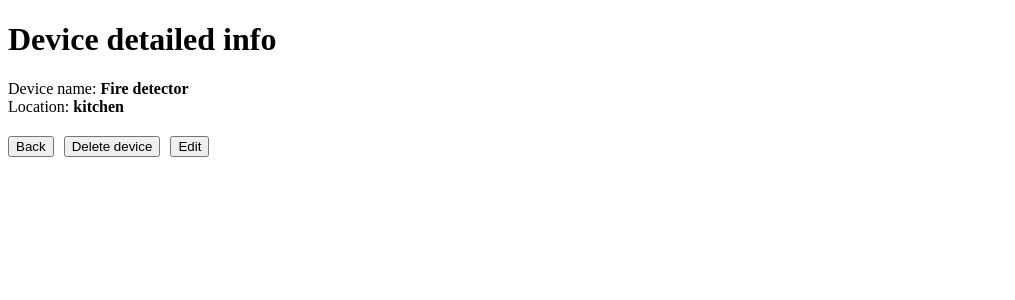
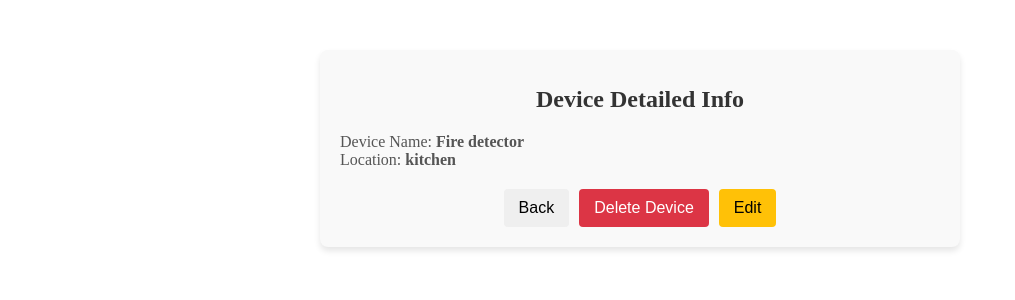
Before and after one commit to 8HELLSHELL8/sem3_lab_1, a React (Create React App) app: page /detail/1 in a window 1280 px wide. Shown: the top 300 px of the page, without its empty margins (0-1015 px from the left). Built offline with nearby package versions, Linux system fonts and the light colour scheme; data requests are answered from the project's data file.

Commit message:
redone UI + added css to each page

```diff
--- /dev/null
+++ b/src/css/Detail.css
@@ -0,0 +1,117 @@
+.detail-container {
+    max-width: 600px;
+    margin: 50px auto;
+    padding: 20px;
+    background-color: #f9f9f9;
+    border-radius: 8px;
+    box-shadow: 0 4px 6px rgba(0, 0, 0, 0.1);
+}
+
+.detail-title {
+    text-align: center;
+    font-size: 24px;
+    margin-bottom: 20px;
+    color: #333;
+}
+
+.detail-info {
+    margin-bottom: 20px;
+}
+
+.detail-label {
+    font-size: 16px;
+    color: #555;
+}
+
+.detail-actions {
+    display: flex;
+    gap: 10px;
+    justify-content: center;
+    margin-top: 20px;
+}
+
+.detail-button {
+    padding: 10px 15px;
+    font-size: 16px;
+    border: none;
+    border-radius: 4px;
+    cursor: pointer;
+    transition: background-color 0.3s ease;
+}
+
+.detail-button.back {
+    background-color: #007bff;
+    color: #fff;
+}
+
+.detail-button.danger {
+    background-color: #dc3545;
+    color: #fff;
+}
+
+.detail-button.edit {
+    background-color: #ffc107;
+    color: #000;
+}
+
+.detail-button:hover {
+    opacity: 0.9;
+}
+
+.edit-form {
+    margin-top: 20px;
+}
+
+.edit-title {
+    font-size: 20px;
+    margin-bottom: 15px;
+    color: #333;
+}
+
+.edit-form-container {
+    display: flex;
+    flex-direction: column;
+}
+
+.edit-label {
+    font-size: 16px;
+    margin-bottom: 10px;
+    color: #555;
+}
+
+.edit-input {
+    width: 100%;
+    padding: 10px;
+    font-size: 16px;
+    border: 1px solid #ccc;
+    border-radius: 4px;
+    transition: border-color 0.3s ease;
+}
+
+.edit-input:focus {
+    border-color: #007bff;
+    outline: none;
+}
+
+.edit-button {
+    padding: 10px;
+    font-size: 16px;
+    border: none;
+    border-radius: 4px;
+    cursor: pointer;
+    transition: background-color 0.3s ease;
+}
+
+.edit-button.save {
+    background-color: #28a745;
+    color: #fff;
+}
+
+.edit-button.cancel {
+    background-color: #6c757d;
+    color: #fff;
+}
+
+.edit-button:hover {
+    opacity: 0.9;
+}
--- /dev/null
+++ b/src/css/Form.css
@@ -0,0 +1,60 @@
+.form-container {
+    max-width: 400px;
+    margin: 50px auto;
+    padding: 20px;
+    background-color: #f9f9f9;
+    border-radius: 8px;
+    box-shadow: 0 4px 6px rgba(0, 0, 0, 0.1);
+}
+
+.form-title {
+    text-align: center;
+    font-size: 24px;
+    margin-bottom: 20px;
+    color: #333;
+}
+
+.form {
+    display: flex;
+    flex-direction: column;
+}
+
+.form-group {
+    margin-bottom: 15px;
+}
+
+.form-label {
+    font-size: 16px;
+    margin-bottom: 5px;
+    display: block;
+    color: #555;
+}
+
+.form-input {
+    width: 100%;
+    padding: 10px;
+    font-size: 16px;
+    border: 1px solid #ccc;
+    border-radius: 4px;
+    transition: border-color 0.3s ease;
+}
+
+.form-input:focus {
+    border-color: #007bff;
+    outline: none;
+}
+
+.form-button {
+    padding: 10px;
+    font-size: 16px;
+    color: #fff;
+    background-color: #007bff;
+    border: none;
+    border-radius: 4px;
+    cursor: pointer;
+    transition: background-color 0.3s ease;
+}
+
+.form-button:hover {
+    background-color: #0056b3;
+}
--- /dev/null
+++ b/src/css/Home.css
@@ -0,0 +1,70 @@
+.home-container {
+    max-width: 600px;
+    margin: 50px auto;
+    padding: 20px;
+    background-color: #f9f9f9;
+    border-radius: 8px;
+    box-shadow: 0 4px 6px rgba(0, 0, 0, 0.1);
+}
+
+.home-title {
+    text-align: center;
+    font-size: 24px;
+    margin-bottom: 20px;
+    color: #333;
+}
+
+.home-loading {
+    text-align: center;
+    font-size: 18px;
+    color: #555;
+}
+
+.device-list {
+    list-style: none;
+    padding: 0;
+    margin: 0;
+}
+
+.device-item {
+    padding: 10px;
+    border-bottom: 1px solid #ddd;
+    transition: background-color 0.3s ease;
+}
+
+.device-item:hover {
+    background-color: #f1f1f1;
+}
+
+.device-link {
+    text-decoration: none;
+    font-size: 16px;
+    color: #007bff;
+    transition: color 0.3s ease;
+}
+
+.device-link:hover {
+    color: #0056b3;
+}
+
+.home-actions {
+    display: flex;
+    justify-content: center;
+    margin-top: 20px;
+}
+
+.add-device-button {
+    padding: 10px 15px;
+    font-size: 16px;
+    color: #fff;
+    background-color: #28a745;
+    border: none;
+    border-radius: 4px;
+    cursor: pointer;
+    text-decoration: none;
+    transition: background-color 0.3s ease;
+}
+
+.add-device-button:hover {
+    background-color: #218838;
+}
--- a/src/pages/Detail.js
+++ b/src/pages/Detail.js
@@ -1,7 +1,7 @@
 import React, { useState, useEffect } from "react";
 import axios from "axios";
 import { useParams, useNavigate } from "react-router-dom";
-
+import '../css/Detail.css'
 
 
 const Detail = () => {
@@ -51,64 +51,69 @@ const Detail = () => {
     }
 
     return (
-        <div>
-          <h1>Device detailed info</h1>
-          <div>
-            <label>
-              Device name:{" "}
-              <strong>{name}</strong>
+      <div className="detail-container">
+          <h1 className="detail-title">Device Detailed Info</h1>
+          <div className="detail-info">
+              <label className="detail-label">
+                  Device Name: <strong>{name}</strong>
               </label>
               <br />
-            <label>
-              Location:{" "}
-              <strong>{location}</strong>
+              <label className="detail-label">
+                  Location: <strong>{location}</strong>
               </label>
           </div>
 
-          <div style={{ marginTop: "20px" }}>
-            <button onClick={() => navigate("/")}>Back</button>
-            <button onClick={handleDelete} style={{ marginLeft: "10px" }}>
-              Delete device
+          <div className="detail-actions">
+              <button className="detail-button" onClick={() => navigate("/")}>
+                  Back
               </button>
-            <button onClick={() => setIsEditing(true)} style={{ marginLeft: "10px" }}>
+              <button className="detail-button danger" onClick={handleDelete}>
+                  Delete Device
+              </button>
+              <button className="detail-button edit" onClick={() => setIsEditing(true)}>
                   Edit
               </button>
           </div>
 
           {isEditing && (
-            <div style={{ marginTop: "20px" }}>
-              <h3>Edit info</h3>
+              <div className="edit-form">
+                  <h3 className="edit-title">Edit Info</h3>
                   <form
                       onSubmit={(e) => {
                           e.preventDefault();
                           handleSave();
                       }}
+                      className="edit-form-container"
                   >
-                <label>
-                  New name:
+                      <label className="edit-label">
+                          New Name:
                           <input
                               type="text"
                               value={name}
                               onChange={(e) => setName(e.target.value)}
                               required
+                              className="edit-input"
                           />
                       </label>
                       <br />
-                <label>
-                  New location:
+                      <label className="edit-label">
+                          New Location:
                           <input
                               type="text"
                               value={location}
                               onChange={(e) => setLocation(e.target.value)}
                               required
+                              className="edit-input"
                           />
                       </label>
                       <br />
-                <button type="submit">Save changes</button>
+                      <button type="submit" className="edit-button save">
+                          Save Changes
+                      </button>
                       <button
                           type="button"
                           onClick={() => setIsEditing(false)}
-                  style={{ marginLeft: "10px" }}
+                          className="edit-button cancel"
                       >
                           Cancel
                       </button>
--- a/src/pages/Form.js
+++ b/src/pages/Form.js
@@ -1,6 +1,7 @@
 import React, { useState } from "react";
 import axios from "axios";
 import { useNavigate } from "react-router-dom";
+import '../css/Form.css'
 
 const Form = () => {
 
@@ -32,31 +33,40 @@ const Form = () => {
     };
 
     return (
-        <form onSubmit={handleSubmit}>
-            <label>
-                Device name:
-                <input type="text"
+        <div className="form-container">
+            <h2 className="form-title">Add New Device</h2>
+            <form onSubmit={handleSubmit} className="form">
+                <div className="form-group">
+                    <label className="form-label">
+                        Device Name:
+                        <input
+                            type="text"
                             value={name}
                             onChange={handleNameChange}
                             required
+                            className="form-input"
                         />
                     </label>
-            <br/>
+                </div>
 
-            <label>
+                <div className="form-group">
+                    <label className="form-label">
                         Location:
                         <input
                             type="text"
                             value={location}
                             onChange={handleLocationChange}
                             required
+                            className="form-input"
                         />
                     </label>
-            <br/>
+                </div>
 
-            <button type="submit">Save data</button>
+                <button type="submit" className="form-button">
+                    Save Data
+                </button>
             </form>
-
+        </div>
     );
 };
 export default Form;
--- a/src/pages/Home.js
+++ b/src/pages/Home.js
@@ -1,6 +1,7 @@
 import React, { useState, useEffect } from "react";
 import { Link } from "react-router-dom";
 import axios from "axios";
+import '../css/Home.css'
 
 const Home = () => {
 
@@ -27,16 +28,30 @@ const Home = () => {
 
 
     return (
-        <div>
-            <h1>Device list</h1>
-            <ul>
-                {data.map(item => (
-                    <li key={item.id}>
-                        <Link to={`/detail/${item.id}`}> {item.name} </Link>
-                    </li>
-                ))}
-            </ul>
-            <Link to="/add">Add device</Link>
+        <div className="home-container">
+            <h1 className="home-title">Device List</h1>
+
+            {loading ? (
+                <p className="home-loading">Loading...</p>
+            ) : (
+                <>
+                    <ul className="device-list">
+                        {data.map((item) => (
+                            <li key={item.id} className="device-item">
+                                <Link to={`/detail/${item.id}`} className="device-link">
+                                    {item.name}
+                                </Link>
+                            </li>
+                        ))}
+                    </ul>
+
+                    <div className="home-actions">
+                        <Link to="/add" className="add-device-button">
+                            Add Device
+                        </Link>
+                    </div>
+                </>
+            )}
         </div>
     );
 };
```
Lines whose indentation alone changed are shown as unchanged.
